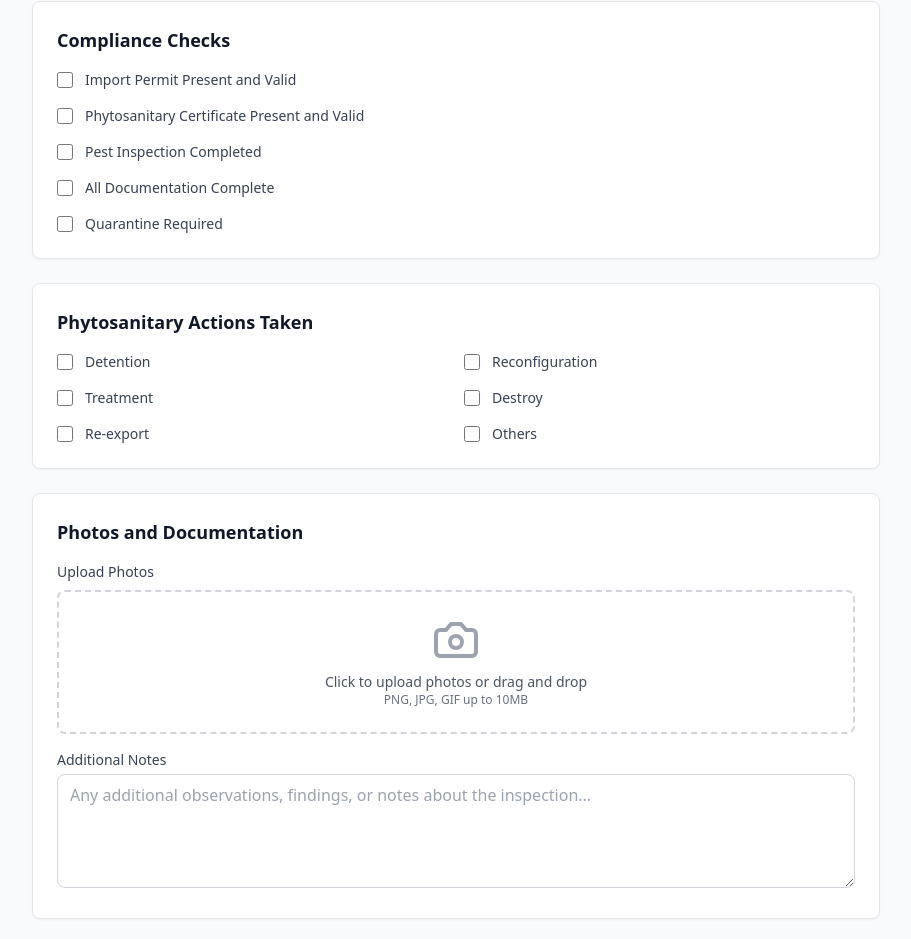
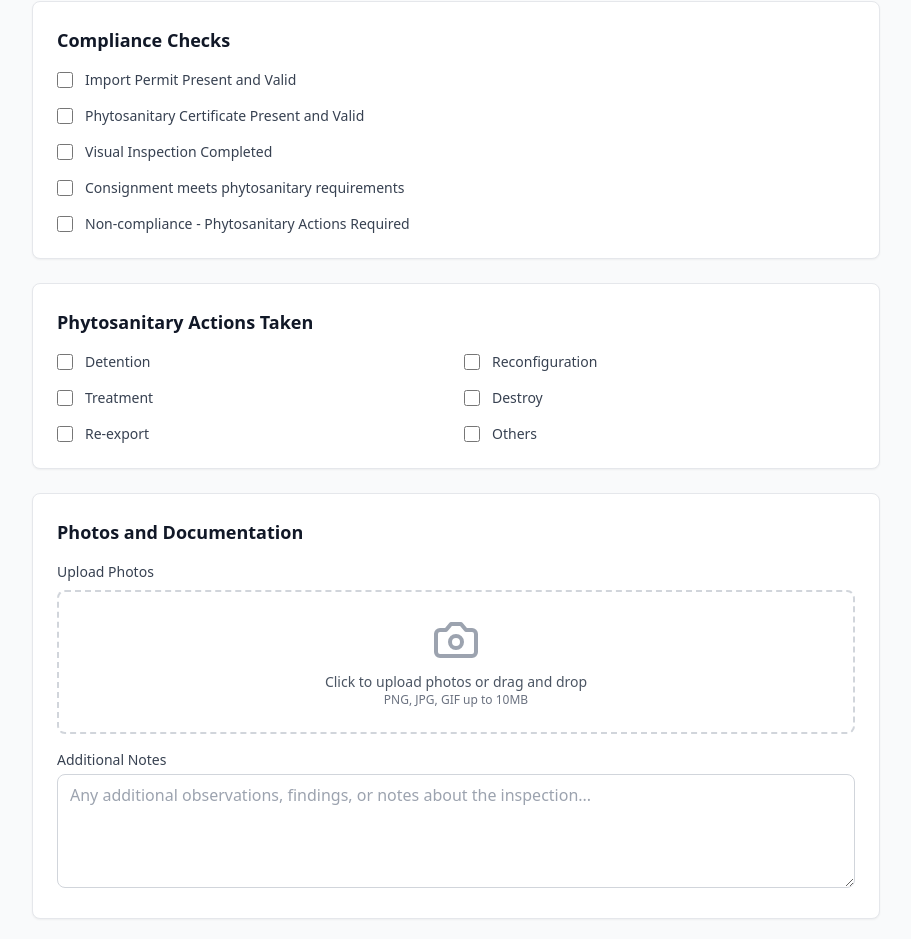
Before and after one commit to Ezra-Tech-EB/BAHIS, a React (Vite) app: page /import-inspections/new in a window 1280 px wide. Shown: the part 901-1840 px from the top of the page, without its empty margins (312-1223 px from the left). Built offline with nearby package versions, Linux system fonts and the light colour scheme; sample sign-in values are in the browser's storage.

Commit message:
Updated NewImportInspection.tsx

```diff
--- a/src/pages/NewImportInspection.tsx
+++ b/src/pages/NewImportInspection.tsx
@@ -350,7 +350,7 @@ const NewImportInspection: React.FC = () => {
                 className="h-4 w-4 text-blue-600 focus:ring-blue-500 border-gray-300 rounded"
               />
               <label className="ml-3 text-sm text-gray-700">
-                Pest Inspection Completed
+                Visual Inspection Completed
               </label>
             </div>
 
@@ -361,7 +361,7 @@ const NewImportInspection: React.FC = () => {
                 className="h-4 w-4 text-blue-600 focus:ring-blue-500 border-gray-300 rounded"
               />
               <label className="ml-3 text-sm text-gray-700">
-                All Documentation Complete
+                Consignment meets phytosanitary requirements
               </label>
             </div>
 
@@ -372,7 +372,7 @@ const NewImportInspection: React.FC = () => {
                 className="h-4 w-4 text-blue-600 focus:ring-blue-500 border-gray-300 rounded"
               />
               <label className="ml-3 text-sm text-gray-700">
-                Quarantine Required
+                Non-compliance - Phytosanitary Actions Required
               </label>
             </div>
           </div>
```
